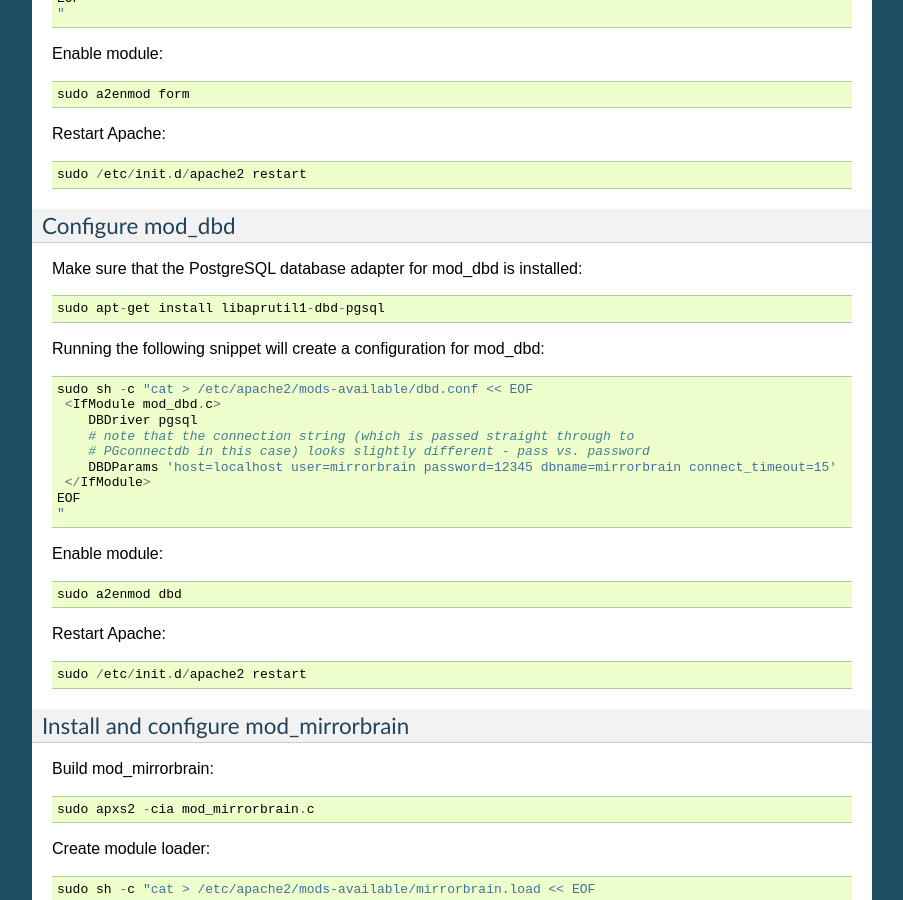
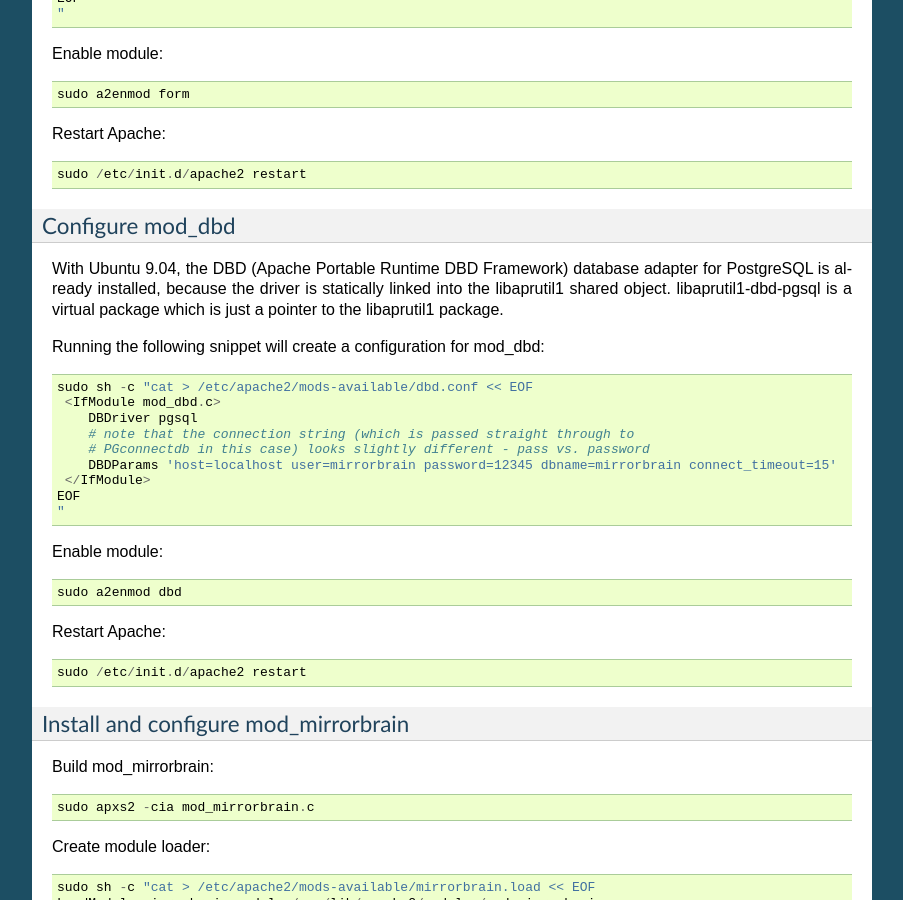
Before and after one commit to hayalci/mirrorbrain, a Sphinx documentation site: the page built from docs/installation/debian.rst, in a window 1280 px wide and 900 px high, scrolled down 1779 px. Shown: the whole window, without its empty margins (198-1101 px from the left). Built offline with Sphinx 7.4.7, drawn with Linux system fonts in a browser that asks for light colours.

Commit message:
docs/install: - replace the hint about installing libaprutil1-dbd-pgsql with a note that this   is a virtual package
git-svn-id: http://svn.mirrorbrain.org/svn/mirrorbrain/trunk@7804 2d291e14-ff0c-0410-a3fa-d5caa9871f55

```diff
--- a/docs/installation/debian.rst
+++ b/docs/installation/debian.rst
@@ -111,9 +111,10 @@
 Configure mod_dbd
 ~~~~~~~~~~~~~~~~~
 
-Make sure that the PostgreSQL database adapter for mod_dbd is installed::
-
-  sudo apt-get install libaprutil1-dbd-pgsql
+With Ubuntu 9.04, the DBD (Apache Portable Runtime DBD Framework) database
+adapter for PostgreSQL is already installed, because the driver is statically
+linked into the libaprutil1 shared object. libaprutil1-dbd-pgsql is a virtual
+package which is just a pointer to the libaprutil1 package.
 
 Running the following snippet will create a configuration for mod_dbd::
 
```
